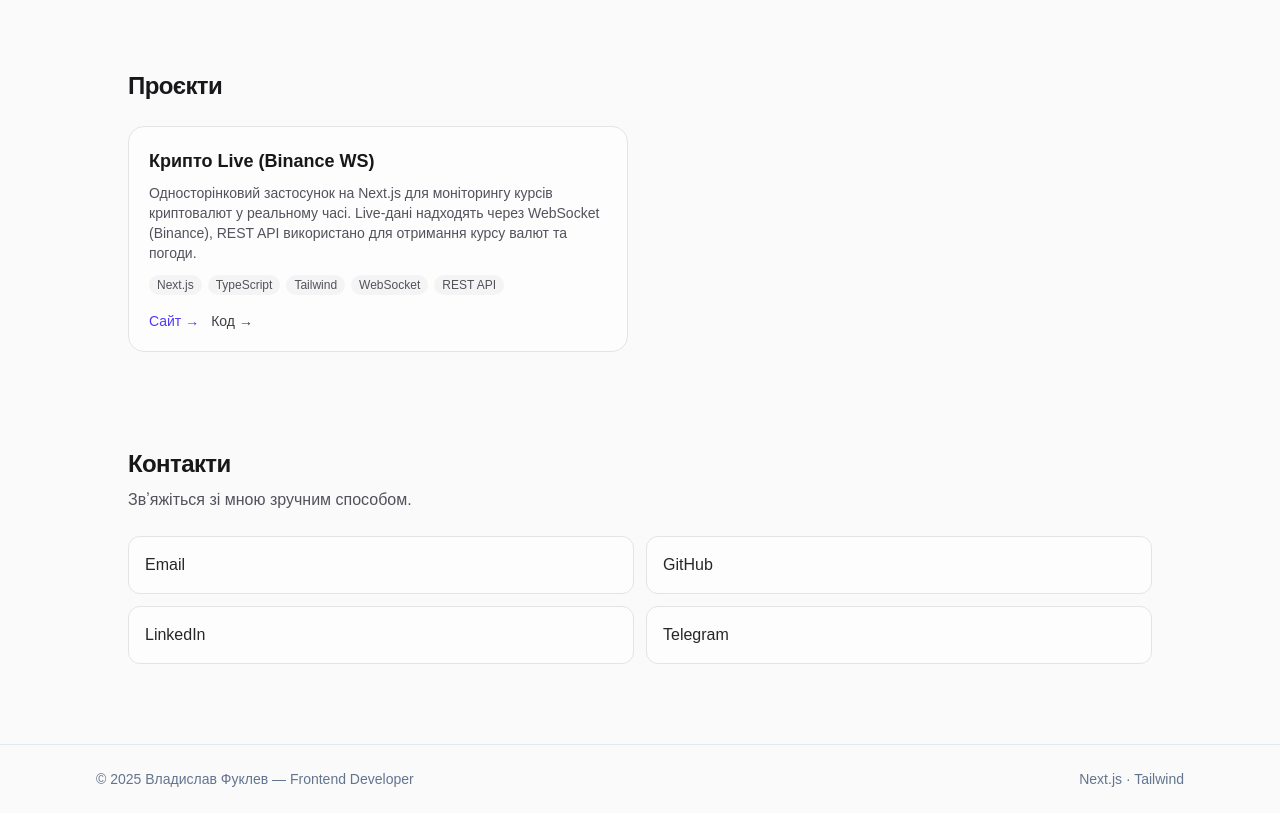
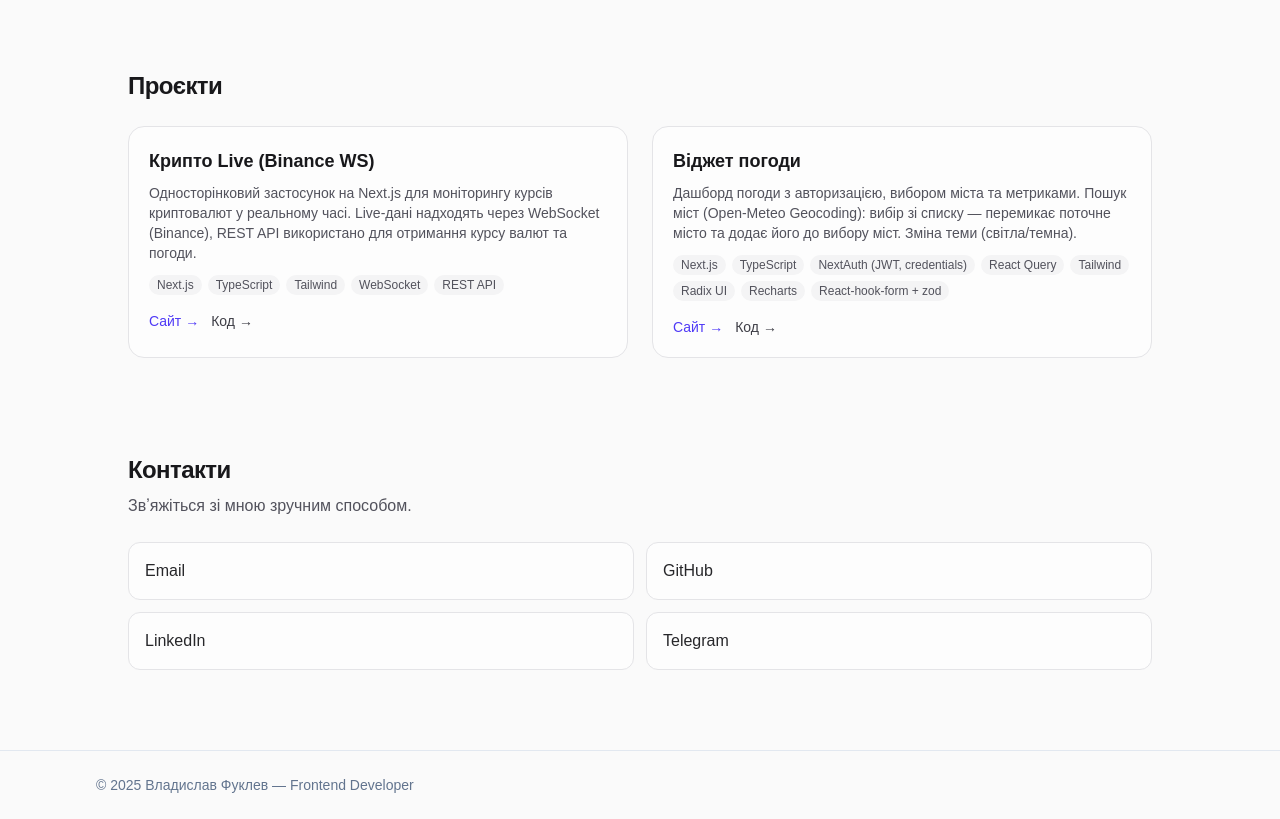
Before and after one commit to VladislavFuklev/portfolio, a Next.js app: page / in a window 1280 px wide. Shown: the part 780-1599 px from the top of the page. Built offline with nearby package versions, Linux system fonts and the light colour scheme.

Commit message:
add  project Weather Widget

```diff
--- a/app/components/Footer.tsx
+++ b/app/components/Footer.tsx
@@ -5,9 +5,6 @@ export default function Footer() {
 				<p>
 					© {new Date().getFullYear()} Владислав Фуклев — Frontend Developer
 				</p>
-				<div className='mt-3 md:mt-0'>
-					Next.js · Tailwind
-				</div>
 			</div>
 		</footer>
 	)
--- a/app/data/content.ts
+++ b/app/data/content.ts
@@ -59,4 +59,12 @@ export const PROJECTS: Project[] = [
 		link: 'https://nextapp-mu-gilt.vercel.app/dashboard',
 		repo: 'https://github.com/VladislavFuklev/nextapp',
 	},
+	{
+		title: 'Віджет погоди',
+		description:
+			'Дашборд погоди з авторизацією, вибором міста та метриками. Пошук міст (Open‑Meteo Geocoding): вибір зі списку — перемикає поточне місто та додає його до вибору міст. Зміна теми (світла/темна).',
+		tech: ['Next.js', 'TypeScript', 'NextAuth (JWT, credentials)', 'React Query', 'Tailwind', 'Radix UI', 'Recharts','React-hook-form + zod'],
+		link: 'https://weather-widget-six-smoky.vercel.app/signin',
+		repo: 'https://github.com/VladislavFuklev/admin-dashboard',
+	},
 ]
```
